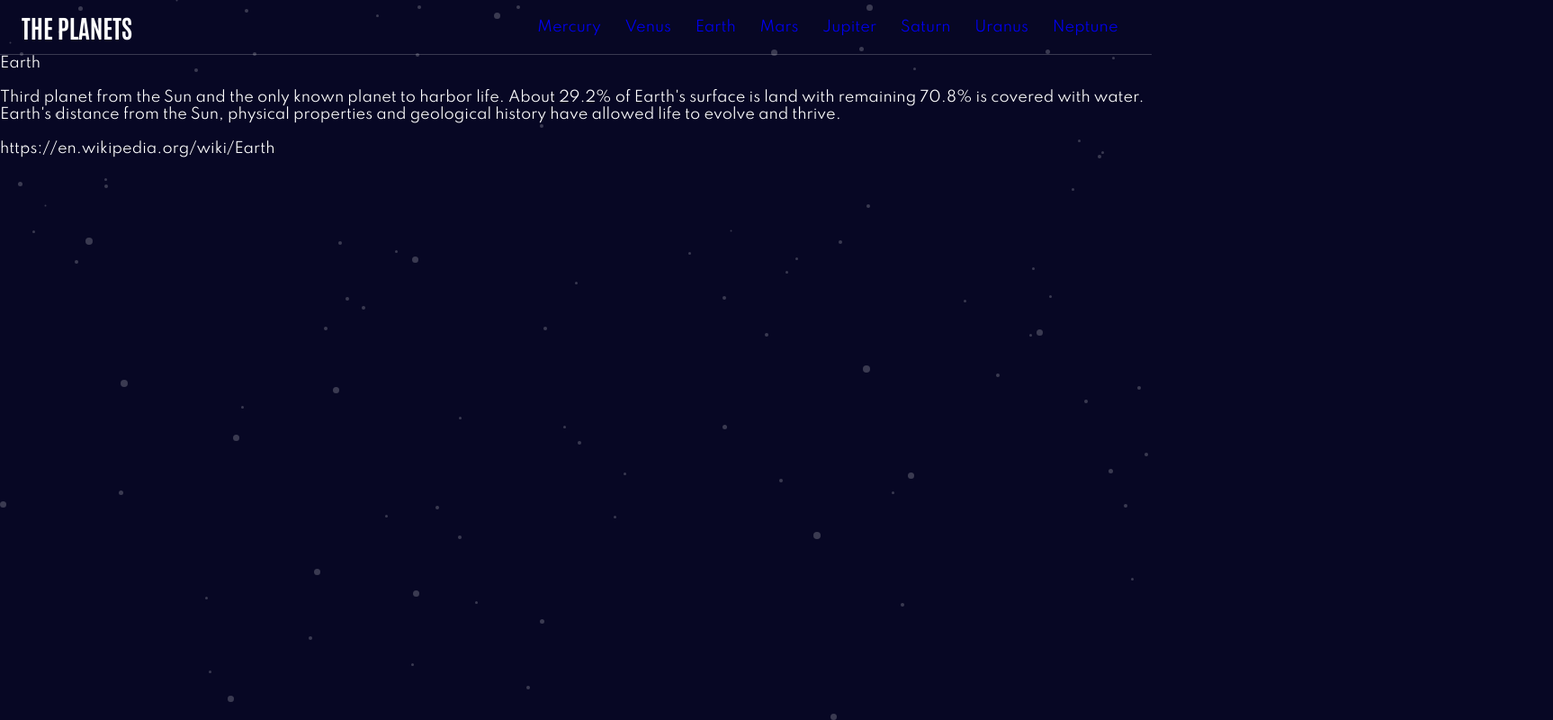
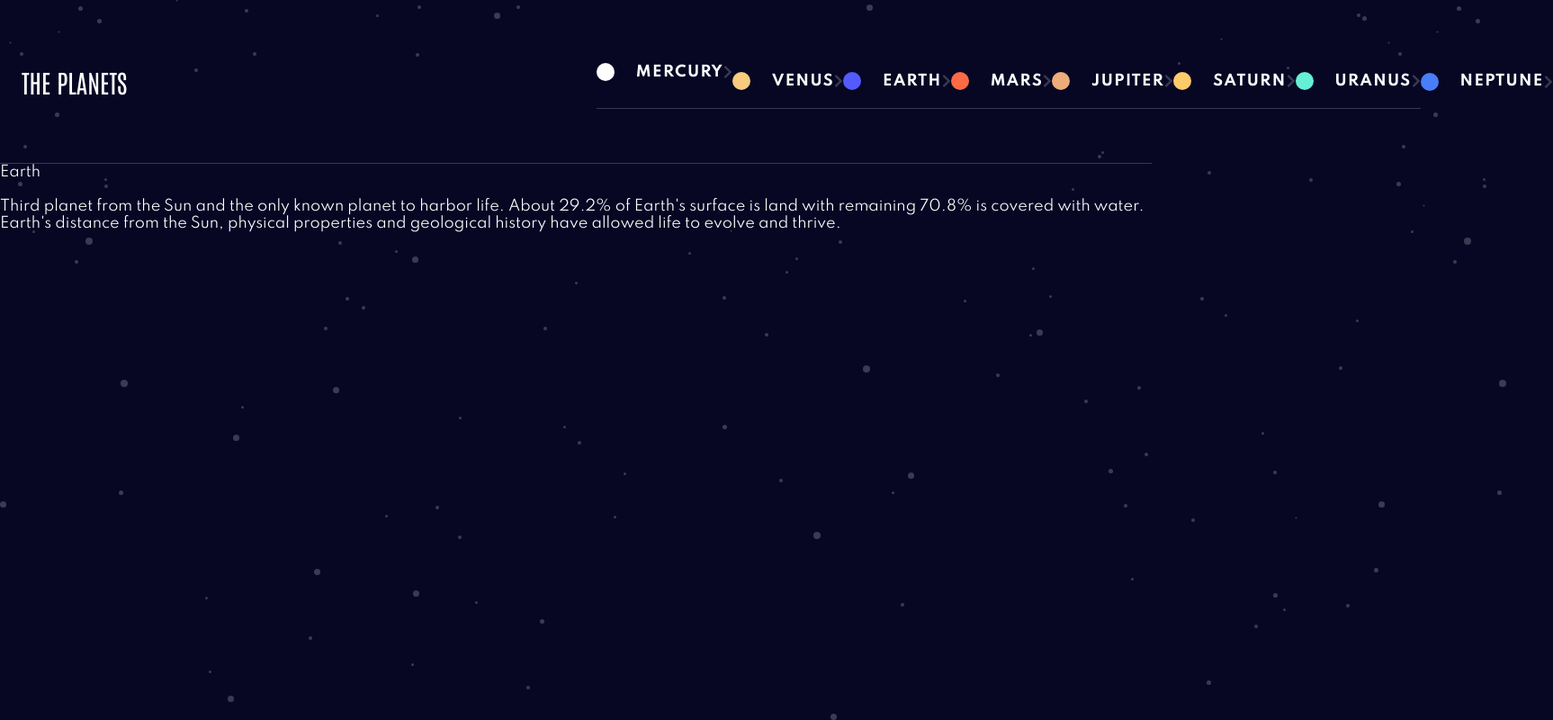
Before and after one commit to philosophy-flow/planets-fact-app, a React app: page /Earth in a window 1280 px wide. Shown: the whole page at 90% size, 1726 px wide, since content can reach past the window. Built offline with nearby package versions, Linux system fonts and the light colour scheme.

Commit message:
finishing mobile navigation menu

```diff
--- a/package.json
+++ b/package.json
@@ -3,6 +3,9 @@
   "version": "0.1.0",
   "private": true,
   "dependencies": {
+    "@fortawesome/fontawesome-svg-core": "^1.2.35",
+    "@fortawesome/free-solid-svg-icons": "^5.15.3",
+    "@fortawesome/react-fontawesome": "^0.1.14",
     "@testing-library/jest-dom": "^5.14.1",
     "@testing-library/react": "^11.2.7",
     "@testing-library/user-event": "^12.8.3",
--- a/src/Components/Nav/Nav.css
+++ b/src/Components/Nav/Nav.css
@@ -19,19 +19,64 @@
   bottom: 0;
 
   width: 100%;
-  text-align: center;
   transition: 0.3s;
 
   background-color: var(--dark);
+  padding: 2.75rem 6.4%;
 }
 
 .nav-menu li {
   list-style: none;
+  border-bottom: 1px solid rgba(255, 255, 255, 0.2);
+  padding: 1.25rem 0;
+  display: flex;
+  align-items: center;
 }
+
+.nav-menu li:first-child {
+  padding-top: 0;
+}
+
+.nav-menu li:last-child {
+  border-bottom: none;
+}
+
+.mobile-nav-icon {
+  display: block;
+  width: 1.25rem;
+  height: 1.25rem;
+  border-radius: 50%;
+  margin-right: 1.5rem;
+  flex-shrink: 0;
+}
+
+.nav-icon-mercury {background-color: var(--light);}
+.nav-icon-venus {background-color: #F7CC7F;}
+.nav-icon-earth {background-color: #545BFE;}
+.nav-icon-mars {background-color: #FF6A45;}
+.nav-icon-jupiter {background-color: #ECAD7A;}
+.nav-icon-saturn {background-color: #FCCB6B;}
+.nav-icon-uranus {background-color: #65F0D5;}
+.nav-icon-neptune {background-color: #497EFA;}
 
 .nav-menu a {
   text-decoration: none;
+  text-transform: uppercase;
+  color: var(--light);
+  font-weight: bold;
+  letter-spacing: .085rem;
 }
+
+.nav-menu .mobile-nav-btn {
+  border: none;
+  background-color: var(--dark);
+  color: rgba(255, 255, 255, 0.2);
+  width: 100%;
+
+  display: flex;
+  justify-content: flex-end;
+}
+
 
 .nav-menu.active {
   right: 0;
--- a/src/Components/Nav/Nav.js
+++ b/src/Components/Nav/Nav.js
@@ -1,6 +1,10 @@
 import './Nav.css';
 import React, {useState} from 'react';
 import {Link} from 'react-router-dom';
+
+/* chevron icon for mobile menu */
+import { FontAwesomeIcon } from '@fortawesome/react-fontawesome';
+import {faChevronRight} from '@fortawesome/free-solid-svg-icons';
 
 function Nav({data, selectPlanet}) {
   const [isOpen, setIsOpen] = useState(false);
@@ -19,11 +23,22 @@ function Nav({data, selectPlanet}) {
       {
         data.map(planet => (
           <li key={planet.name}>
+            <span className={`mobile-nav-icon nav-icon-${planet.name.toLowerCase()}`}></span>
             <Link
               to={`/${planet.name.toLowerCase()}`}
               onClick={() => handleClick(`${planet.name}`)}
             >
               {planet.name}
+            </Link>
+            <Link className="mobile-nav-btn"
+              to={`/${planet.name.toLowerCase()}`}
+              onClick={() => handleClick(`${planet.name}`)}
+            >
+              <FontAwesomeIcon
+                icon={faChevronRight}
+                className="arrow"
+                onClick={() => handleClick(`${planet.name}`)}
+              />
             </Link>
           </li>
         ))
--- a/src/Components/Planet.js
+++ b/src/Components/Planet.js
@@ -5,7 +5,6 @@ function Planet({data}) {
       <br/><br/>
       {data.overview.content}
       <br/><br/>
-      {data.overview.source}
     </div>
   );
 }
--- a/src/index.css
+++ b/src/index.css
@@ -21,14 +21,14 @@
   --dark: #070724;
   --dark-grey: #38384F;
   --light-grey: #838391;
-  --light-blue: #419EBB;
-  --dark-blue: #2D68F0;
-  --yellow: #EDA249;
-  --purple: #6F2ED6;
-  --red-orange: #D14C32;
-  --red: #D83A34;
-  --orange: #CD5120;
-  --green: #1EC2A4;
+  --mercury-color: #419EBB;
+  --neptune-color: #2D68F0;
+  --venus-color: #EDA249;
+  --earth-color: #6F2ED6;
+  --mars-color: #D14C32;
+  --jupiter-color: #D83A34;
+  --saturn-color: #CD5120;
+  --uranus-color: #1EC2A4;
 }
 
 
@@ -47,8 +47,13 @@ h1, h2, h3, h4 {
   line-height: 1;
 }
 h1 {font-size: 2.5rem;}
-h2 {font-size: 1.75rem;}
+h2 {font-size: 1.75rem; font-weight: normal;}
 h3 {font-size: 1.25rem;}
 h4 {font-size: 1.25rem;}
 
 p {font-size: .6875rem; line-height: 1.375rem;}
+
+.Planet {
+  overflow-x: hidden;
+  word-wrap: break-word;
+}
```
Also changed, not shown: src/assets/icon-chevron.svg (deleted), src/assets/icon-hamburger.svg (deleted), 1 other file.
